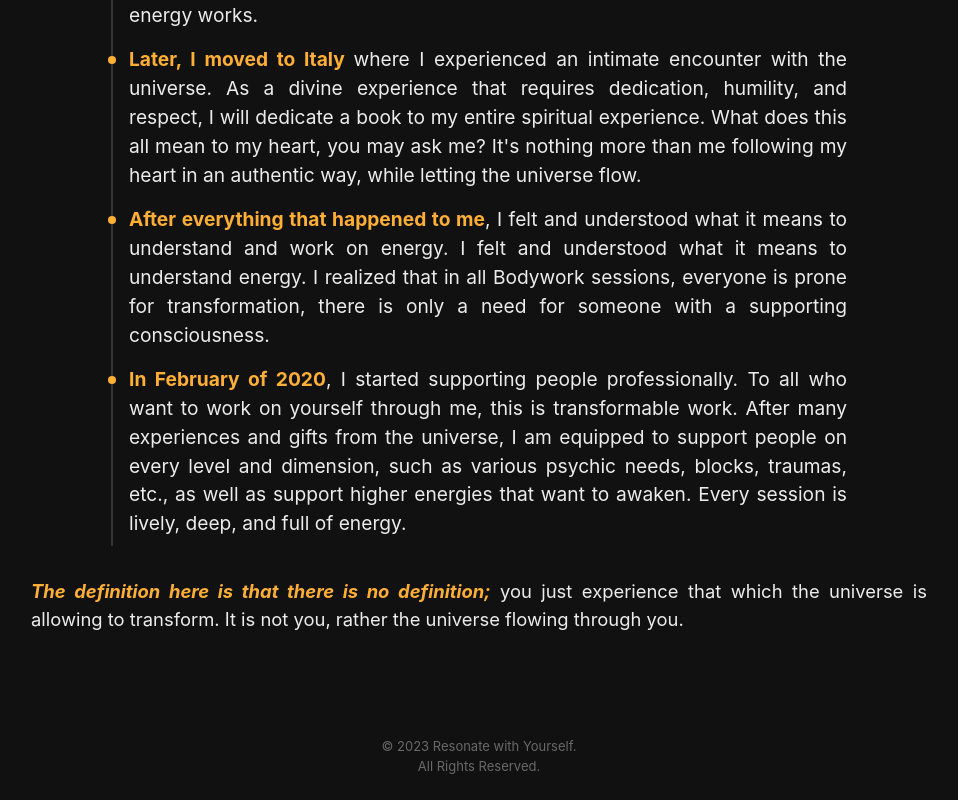
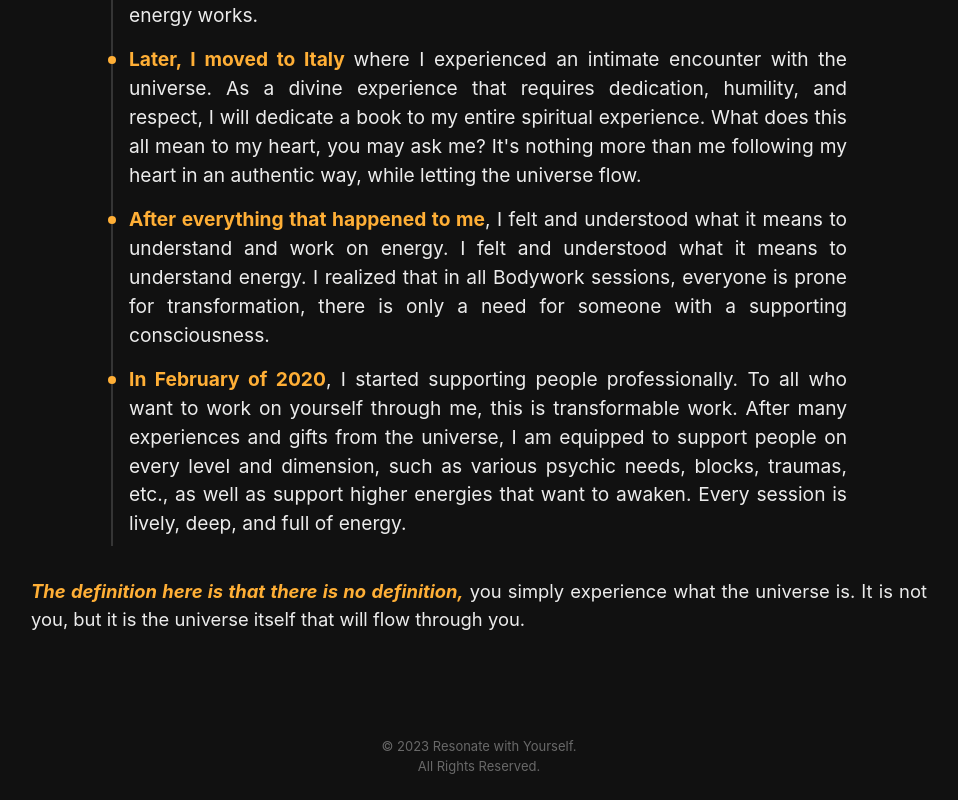
Before and after one commit to Democles85/colombo_portfolio_reworked, a Next.js app: page /about in a window 1280 px wide. Shown: the part 1825-2625 px from the top of the page, without its empty margins (161-1119 px from the left). Built offline with nearby package versions, Linux system fonts and the light colour scheme.

Commit message:
fix: Fixed typo on about me

```diff
--- a/pages/about.tsx
+++ b/pages/about.tsx
@@ -140,11 +140,10 @@ const About = () => {
                     color: '#FFAF36',
                   }}
                 >
-                  The definition here is that there is no definition;
+                  The definition here is that there is no definition,
                 </span>{' '}
-                you just experience that which the universe is allowing to
-                transform. It is not you, rather the universe flowing through
-                you.
+                you simply experience what the universe is. It is not you, but
+                it is the universe itself that will flow through you.
               </Box>
             </Box>
           </Container>
```
